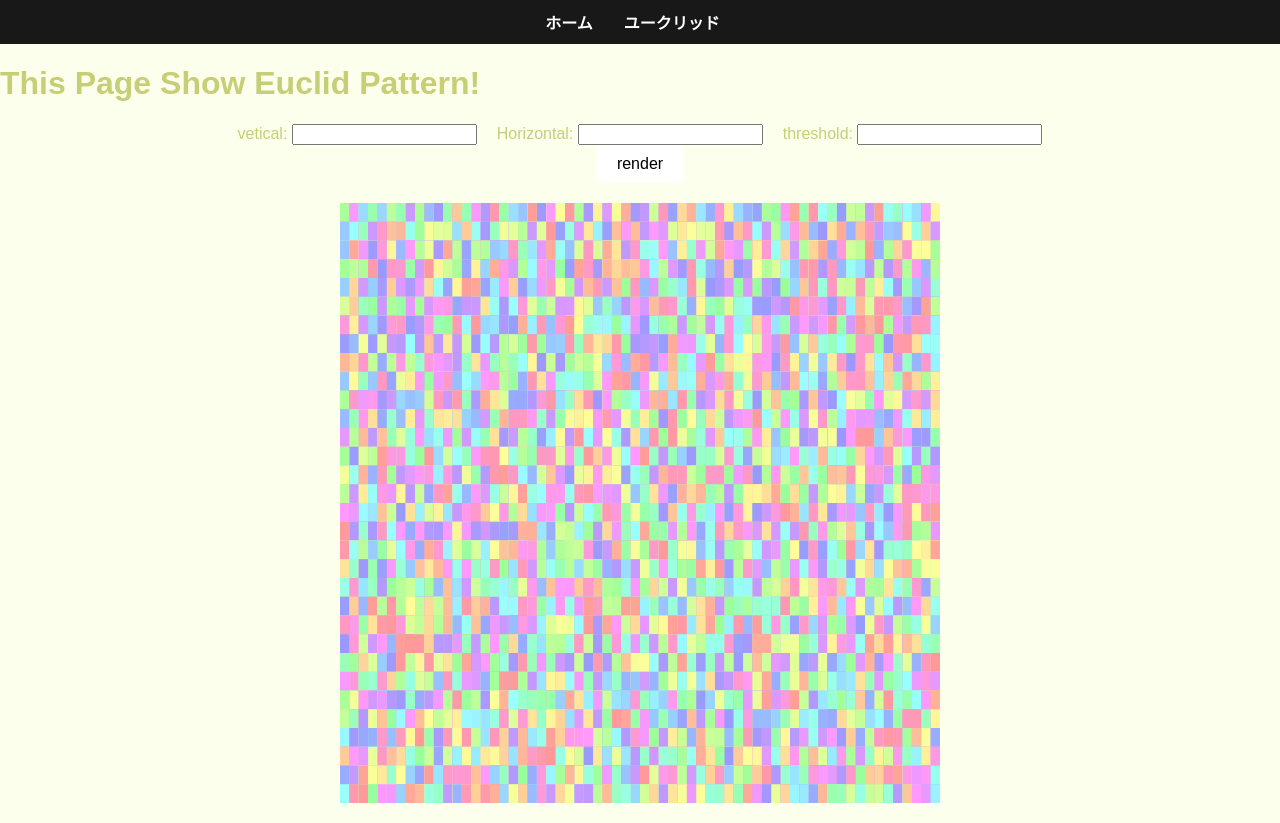
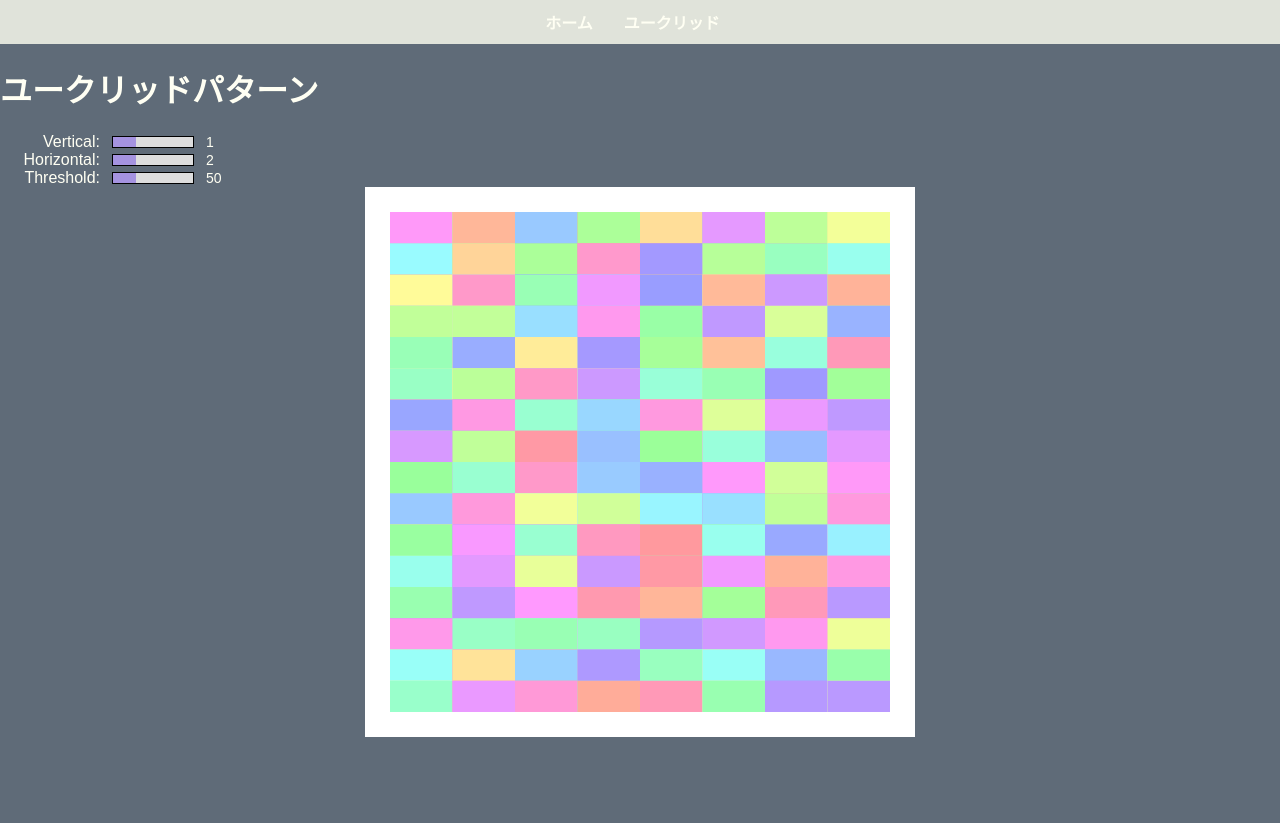
Before and after one commit to dyovu/dyovu-works, a Next.js app: page /EuclidPattern in a window 1280 px wide. After the commit the page ends 800 px from the top, so only its background shows below. Built offline with nearby package versions, Linux system fonts and the light colour scheme.

Commit message:
スライダーの追加と際描画処理の変更

```diff
--- /dev/null
+++ b/src/app/(pages)/EuclidPattern/CustomSlider.tsx
@@ -0,0 +1,94 @@
+interface CustomSliderProps {
+  value: number;
+  onChange: (value: number) => void;
+  label?: string;
+  min?: number;
+  max?: number;
+}
+
+const CustomSlider = ({
+  value,
+  onChange,
+  label,
+  min,
+  max,
+}: CustomSliderProps) => {
+  const handleChange = (e: React.ChangeEvent<HTMLInputElement>) => {
+    const newValue = parseInt(e.currentTarget.value);
+    onChange(newValue);
+  };
+
+  return (
+    <div className='slider-container'>
+      <div className='slider-row'>
+        <div className='label-container'>
+          {label && <span className='slider-label'>{label}:</span>}
+        </div>
+        <input
+          type='range'
+          min={min}
+          max={max}
+          value={value}
+          onChange={handleChange}
+          className='custom-slider'
+        />
+      </div>
+      <span className='value-display'>{value}</span>
+      <style jsx>{`
+        .slider-container {
+          display: flex;
+          align-items: center;
+          gap: 10px;
+        }
+
+        .slider-row {
+          display: flex;
+          align-items: center;
+          gap: 10px;
+        }
+
+        .label-container {
+          width: 100px; /* ラベル部分の幅を固定 */
+          text-align: right;
+        }
+
+        .value-display {
+          font-size: 14px;
+        }
+
+        .custom-slider {
+          width: 80px;
+          height: 10px;
+          border: 1px solid black;
+          border-radius: 0px;
+          outline: none;
+          appearance: none;
+          background: #ddd;
+          background-image: linear-gradient(
+            to right,
+            #a593e0 ${((value - min) / (max - min)) * 100}%,
+            #ddd ${((value - min) / (max - min)) * 100}%
+          );
+        }
+
+        .custom-slider::-webkit-slider-thumb {
+          -webkit-appearance: none;
+          width: 0;
+          height: 0;
+        }
+
+        .custom-slider::-moz-range-thumb {
+          width: 0;
+          height: 0;
+        }
+
+        .custom-slider::-ms-thumb {
+          width: 0;
+          height: 0;
+        }
+      `}</style>
+    </div>
+  );
+};
+
+export default CustomSlider;
--- a/src/app/(pages)/EuclidPattern/Draw.ts
+++ b/src/app/(pages)/EuclidPattern/Draw.ts
@@ -1,7 +1,5 @@
 import p5 from 'p5';
 
-const draw = (p: p5) => {
-
-};
+const draw = (p: p5) => {};
 
 export default draw;
--- a/src/app/(pages)/EuclidPattern/DrawEuclidPattern.tsx
+++ b/src/app/(pages)/EuclidPattern/DrawEuclidPattern.tsx
@@ -1,60 +1,95 @@
 'use client';
 
-import React, { useEffect } from 'react';
 import p5 from 'p5';
+import React, { useEffect, useRef, useState } from 'react';
 
 import '@/styles/EuclidPattern.css';
 import setup from './Setup';
 import draw from './Draw';
+import CustomSlider from './CustomSlider';
 
 const EuclidPattern = () => {
-  let p5Instance: p5;
+  const p5InstanceRef = useRef(null);
+
+  const [vertical, setVertical] = useState(1);
+  const [horizontal, setHorizontal] = useState(2);
+  const [threshold, setThreshold] = useState(50);
+
+  // let p5Instance: p5;
 
   useEffect(() => {
     const sketch = (p: p5) => {
-      p.setup = () => setup(p);
+      p.setup = () => setup(p, vertical, horizontal, threshold);
       p.draw = () => draw(p);
+
+      p.resetSketch = (v, h, t) => {
+        setup(p, v, h, t);
+      };
     };
-    p5Instance = new p5(
-      sketch,
-      document.getElementById('p5-container')!
-    );
+
+    let newInstance = new p5(sketch, document.getElementById('p5-container')!);
+    p5InstanceRef.current = newInstance;
 
     return () => {
-      p5Instance.remove();
+      if (p5InstanceRef.current) {
+        p5InstanceRef.current.remove();
+      }
     };
   }, []);
 
+  // 際描画する際はこっちの関数が呼ばれる
+  useEffect(() => {
+    if (p5InstanceRef.current) {
+      p5InstanceRef.current.resetSketch(vertical, horizontal, threshold);
+    }
+  }, [vertical, horizontal, threshold]);
 
-  const rerender = (e: React.FormEvent<HTMLFormElement>) => {
-    e.preventDefault();
-    p5Instance?.remove();
-    const container = document.getElementById('p5-container');
-    const vertical = Number((e.currentTarget[0] as HTMLInputElement).value);
-    const horizontal = Number((e.currentTarget[1] as HTMLInputElement).value);
-
-    const sketch = (p: p5) => {
-      p.setup = () => setup(p, vertical, horizontal);
-      p.draw = () => draw(p);
-    };
-
-    p5Instance = new p5(sketch, container!);
+  // それぞれのスライダーの値が変わったときにuseStateを更新する
+  const handleVerticalChange = (newValue) => {
+    if (horizontal == newValue) {
+      setVertical(newValue + 1);
+    } else {
+      setVertical(newValue);
+    }
   };
 
+  const handleHorizontalChange = (newValue) => {
+    if (horizontal == newValue) {
+      setHorizontal(newValue + 1);
+    } else {
+      setHorizontal(newValue);
+    }
+  };
+
+  const handleThresholdChange = (newValue) => {
+    setThreshold(newValue);
+  };
 
   return (
     <div>
-      <form onSubmit={rerender} >
-        <div>
-          <label>vetical: <input type='number'/> </label>
-          <label>Horizontal: <input /> </label>
-          <label>threshold: <input /> </label>
-        </div>
-        <div>
-          <button type="submit"> render </button>
-        </div>
-      </form>
-      <div id='p5-container'></div>
+      <CustomSlider
+        value={vertical}
+        onChange={handleVerticalChange}
+        label='Vertical'
+        min={1}
+        max={30}
+      />
+      <CustomSlider
+        value={horizontal}
+        onChange={handleHorizontalChange}
+        label='Horizontal'
+        min={1}
+        max={30}
+      />
+      <CustomSlider
+        value={threshold}
+        onChange={handleThresholdChange}
+        label='Threshold'
+        min={30}
+        max={100}
+      />
+
+      <div id='p5-container' className='left-aligned'></div>
     </div>
   );
 };
--- a/src/app/(pages)/EuclidPattern/Setup.ts
+++ b/src/app/(pages)/EuclidPattern/Setup.ts
@@ -1,30 +1,33 @@
+import p5 from 'p5';
+import { recurDivideRectangle, recurDivideSquare } from './Recursion';
 
-import p5 from 'p5';
-import {recurDivideRectangle, recurDivideSquare} from './Recursion';
-
-const setup = (p: p5, v:number=2, h:number=1) => {
-  p.createCanvas(600, 600);
+const setup = (p: p5, v: number = 2, h: number = 1, Thr: number = 50) => {
+  p.createCanvas(550, 550);
   p.frameRate(1);
 
-  const WIDTH: number = p.width;
-  const horizontal:number = h;
-  const vertical:number = v;
-  console.log(horizontal, vertical);
-  const thr:number = 10;
+  // canvasの外枠に黒い縁を描く
+  p.noStroke();
+  p.fill(255);
+  p.rect(0, 0, p.width, p.height);
+
+  const LENGTH: number = 500;
+  const HORIZONTAL: number = h;
+  const VERTICAL: number = v;
+  console.log(HORIZONTAL, VERTICAL);
+  const thr: number = Thr;
   // ratioは横/縦, ration > 1は横長, ratio < 1は縦長
-  const ratio =  horizontal/vertical;
+  const ratio = HORIZONTAL / VERTICAL;
 
-  let wd = WIDTH;
-  let xPos = 0;
-  let yPos = 0;
+  let size = LENGTH;
+  let xPos = 25;
+  let yPos = 25;
 
   p.colorMode(p.HSB, 1);
   p.noStroke();
 
   // divSquareのremには長方形の横, horizontalを引数に渡す
   // divideSquare(p, rem, ratio, xPos, yPos);
-  recurDivideSquare(p, thr, wd, ratio, xPos, yPos);
-
-}
+  recurDivideSquare(p, thr, size, ratio, xPos, yPos);
+};
 
 export default setup;
--- a/src/app/(pages)/EuclidPattern/page.tsx
+++ b/src/app/(pages)/EuclidPattern/page.tsx
@@ -3,17 +3,19 @@
 import dynamic from 'next/dynamic';
 import React, { useEffect } from 'react';
 
+import '@/styles/EuclidPattern.css';
+
 const EuclidPattern = dynamic(() => import('./DrawEuclidPattern'), {
   ssr: false,
 });
 
-const EuclidPatternPage = () =>  {
+const EuclidPatternPage = () => {
   return (
     <div>
-      <h1>This Page Show Euclid Pattern!</h1>
+      <h1 id='title'>ユークリッドパターン</h1>
       <EuclidPattern />
     </div>
   );
-}
+};
 
 export default EuclidPatternPage;
--- a/src/app/layout.tsx
+++ b/src/app/layout.tsx
@@ -8,8 +8,7 @@ export default function RootLayout({
 }) {
   return (
     <html lang='en'>
-      <head>
-      </head>
+      <head></head>
 
       <body>
         <header>
--- a/src/app/page.tsx
+++ b/src/app/page.tsx
@@ -1,13 +1,12 @@
 export default function Page() {
   return (
     <>
-      <h1>p5で作った作品集</h1>
+      <h1>過去に作ってきたものまとめ</h1>
       {/* <ul>
         <h3>やること</h3>
         <li>作品の一覧ページを作ろう、このページでも良き</li>
         <li>レイアウトやデザイン変更しよう</li>
       </ul> */}
-
     </>
   );
 }
--- a/src/styles/EuclidPattern.css
+++ b/src/styles/EuclidPattern.css
@@ -3,35 +3,14 @@
   justify-content: center;
   align-items: center;
   padding: 0px 0px 20px 0px;
+  margin: 0px, 0px, 0px, 0px;
 }
 
-.container {
-  display: flex;
+.left-aligned {
+  margin-left: 0;
+  margin-right: auto;
 }
 
-
-form label + label {
-  margin-left: 20px; /* 各入力間の余白 */
-}
-
-form div {
-  width: 100%;
-  display: flex;
-  justify-content: center;
-}
-
-form button {
-  padding: 10px 20px;
-  margin-bottom: 20px;
-  font-size: 1rem;
-  background-color: #ffffff;
-  color: #000000;
-  border: none;
-  border-radius: 5px;
-  cursor: pointer;
-  transition: background-color 0.3s ease;
-}
-
-form button:hover {
-  background-color: #ccbdd0;
-}
+/*
+  以下未使用
+*/
--- a/src/styles/global.css
+++ b/src/styles/global.css
@@ -1,32 +1,32 @@
-
 body {
   margin: 0;
   padding: 0;
   font-family: 'Noto Sans JP', sans-serif;
-  background-color: #fdffed;
-  color: #c6cf75;
+  background-color: #566270f0;
+  color: #fffff3;
 }
 
 nav {
   padding: 10px;
-  background-color: #181818;
+  background-color: #e0e3da;
   display: flex;
   justify-content: center;
   gap: 1rem;
 }
 
-
 nav a {
   text-decoration: none;
-  color: #ffffff;
+  color: #fffff3;
   margin-right: 15px;
   font-size: 1rem;
   font-weight: 600;
-  transition: color 0.3s ease, transform 0.2s ease;
+  transition:
+    color 0.3s ease,
+    transform 0.2s ease;
 }
 
 nav a:hover {
-  color: #bb86fc;
+  color: #a593e0;
   transform: scale(1.05);
 }
 
```
Also changed, not shown: src/app/(pages)/EuclidPattern/Recursion.ts (+42 -24 lines), tsconfig.json (+5 -16 lines), package.json (indentation only), 2 other files (tests, documents, lock files or other folders).
